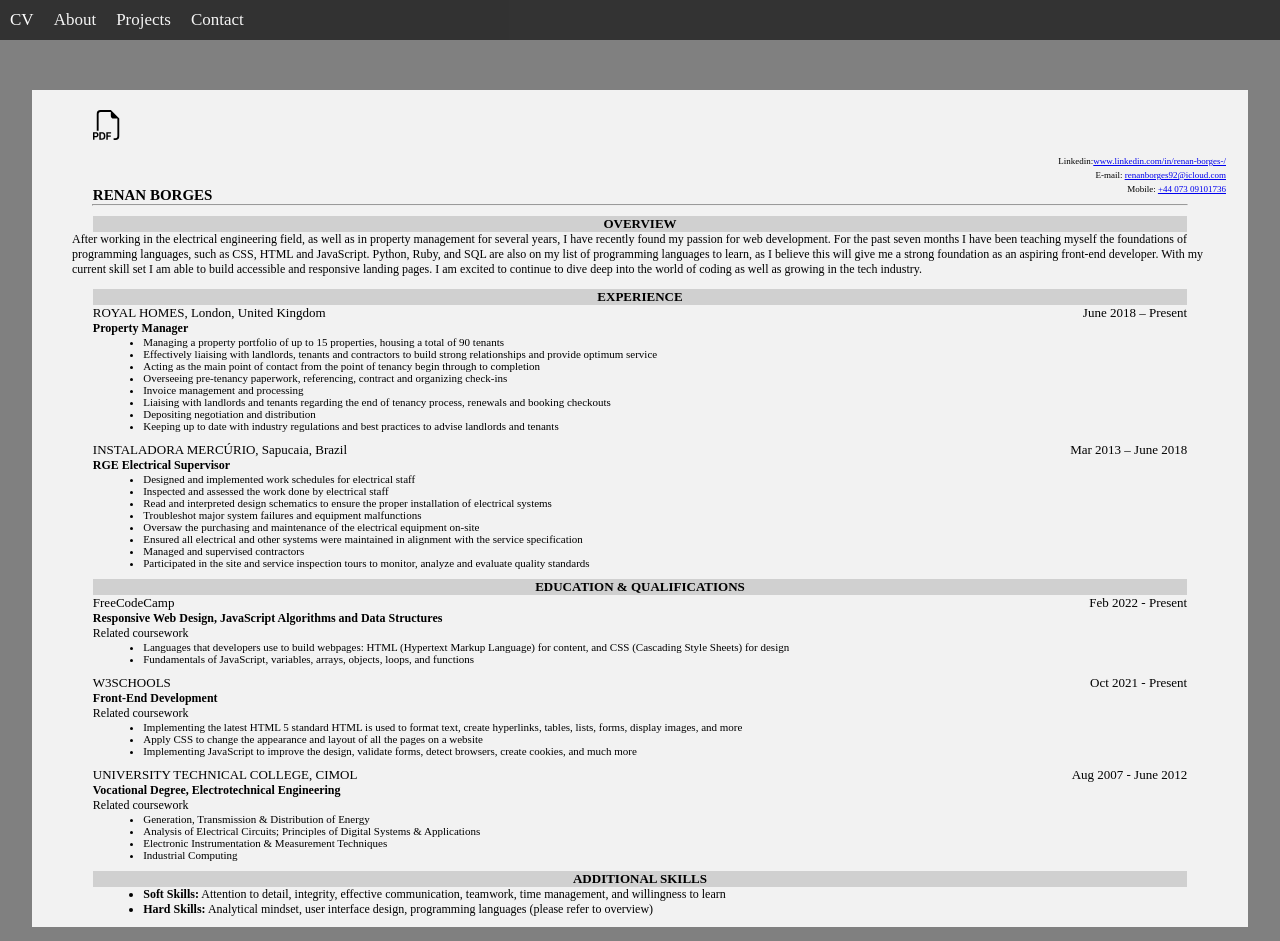
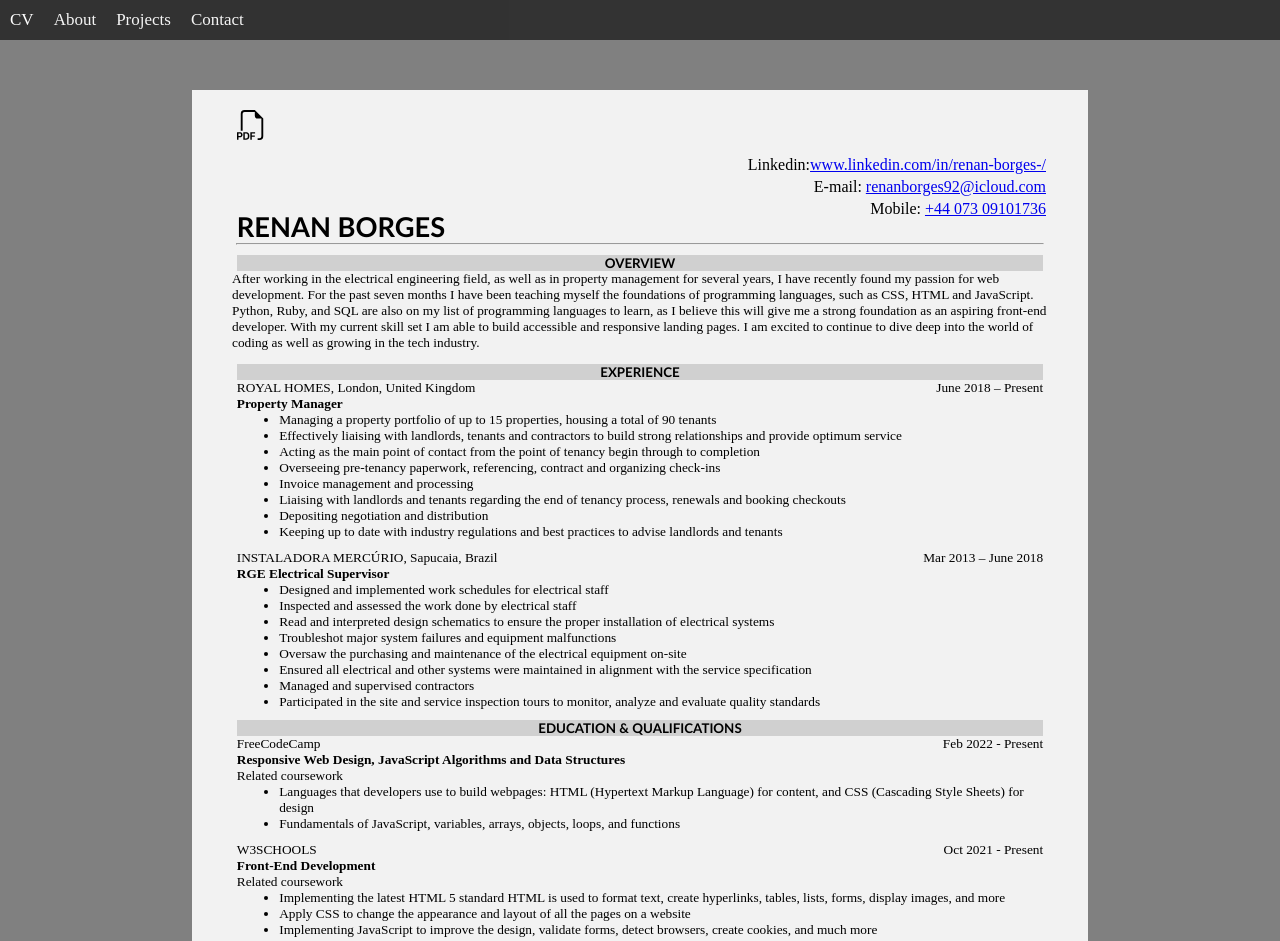
Before and after one commit to Renan3232/Portfolio-Resume-Website, a plain HTML site: page cv.html in a window 1280 px wide. Shown: the top 941 px of the page. Drawn offline with Linux system fonts and the light colour scheme.

Commit message:
updating

```diff
--- a/cv.css
+++ b/cv.css
@@ -16,7 +16,7 @@ main {
 
 }
 .container{
-    width: 95%;
+    width: 70%;
     margin-bottom: 0;
     height: 100%;
     background-color: #f2f2f2;
@@ -35,7 +35,8 @@ section h1 {
     text-align: left;
     display: inline-block;
     position: relative;
-    font-size: 15px;
+    font-size: 27.27px;
+    font-family: calibri;
 }
 /*download icon */
 #download-image {
@@ -45,15 +46,15 @@ margin-left: 5%;
 
 }
 
-/* unodered list with the contact information-style for mobile-phone */
+/* unordered list with the contact information-style for mobile-phone */
 section ul {
     display: inline;
     text-align:right;
     position: relative;
     top: 10px;
-    right: 20px;
+    right: 40px;
     list-style: none;
-    font-size: 9px;
+    font-size: 13,33px;
 }
 
 section ul li{
@@ -81,13 +82,14 @@ h2 {
     margin: auto;
     margin-top:10px ;
     margin-bottom: 0;
-    font-size: 13px;
+    font-size: 13.33px;
+    font-family: calibri;
 
 
 }
 /*this is the main paragraph*/
 p {
-    font-size: 12px;
+    font-size: 13.33px;
     margin-top: 0;
     margin-left: 40px;
     margin-right:40px;
@@ -98,7 +100,7 @@ p {
     width: 90%;
     padding: 0;
     margin:auto;
-    font-size: small;
+    font-size: 13.33px;
 
 
 }
@@ -121,7 +123,7 @@ h3 {
     margin-bottom: 0;
     display:block;
     padding: 0;
-    font-size: 12px;
+    font-size: 13.33px;
 }
 
 /*bullet points for experience*/
@@ -130,7 +132,7 @@ h3 {
     width: 85%;
     margin: auto;
     margin-bottom: 10px;
-    font-size: 11px;
+    font-size: 13.33px;
 
 
 
@@ -148,8 +150,8 @@ width: 85%;
 margin: auto;
 margin-top: 0;
 margin-bottom: 10px;
-padding-bottom: 10px;
-font-size: 12px;
+padding-bottom: 30px;
+font-size: 13.33px;
 }
 
 
@@ -232,3 +234,7 @@ font-size: 12px;
         font-size: 13px;
 
 }
+
+.container {
+    width: 95%;
+}
--- a/style.css
+++ b/style.css
@@ -48,6 +48,10 @@ body {
   .topnav .icon {
   display: none;
   }
+  .introduction {
+    background-color:;
+
+  }
 
 /* styling main container for h1,h2,p*/
 main {
@@ -56,14 +60,14 @@ main {
   text-align: center;
   position: relative;
   display: block;
-  margin-top: 200px;
+  margin-top: 20px;
 }
 
 /*styling h1*/
 h1 {
     font-size: 50px;
     padding: 0;
-   margin-top: -20px;
+    bottom: 30px;
     margin-bottom: 0;
 
 
@@ -71,16 +75,19 @@ h1 {
 /*styling h2*/
 h2 {
   margin: 0;
+
 }
 
 /*styling p*/
 main p {
-    margin: 20px;
+    margin-right: 200px;
+    margin-left: 200px;
     margin-top: 0;
     margin-bottom: 0;
     padding: 10px;
     box-sizing: border-box;
-    text-align: justify
+    text-align: center;
+
 
 
 }
@@ -120,6 +127,9 @@ footer {
 
 
 }
+main p {
+  margin: 20px;
+}
 }
 
 @media screen and (max-width: 600px) {
```
Also changed, not shown: index.html (+1 -1 lines).
